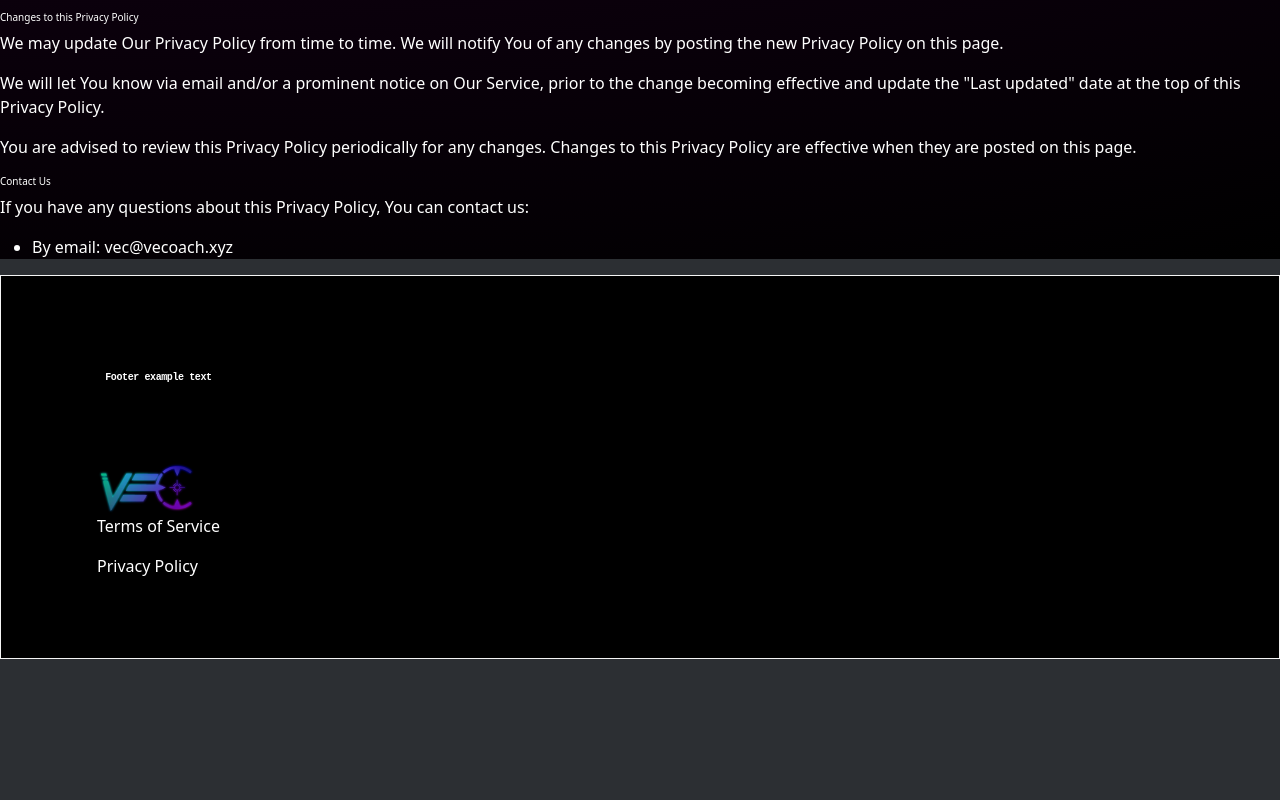
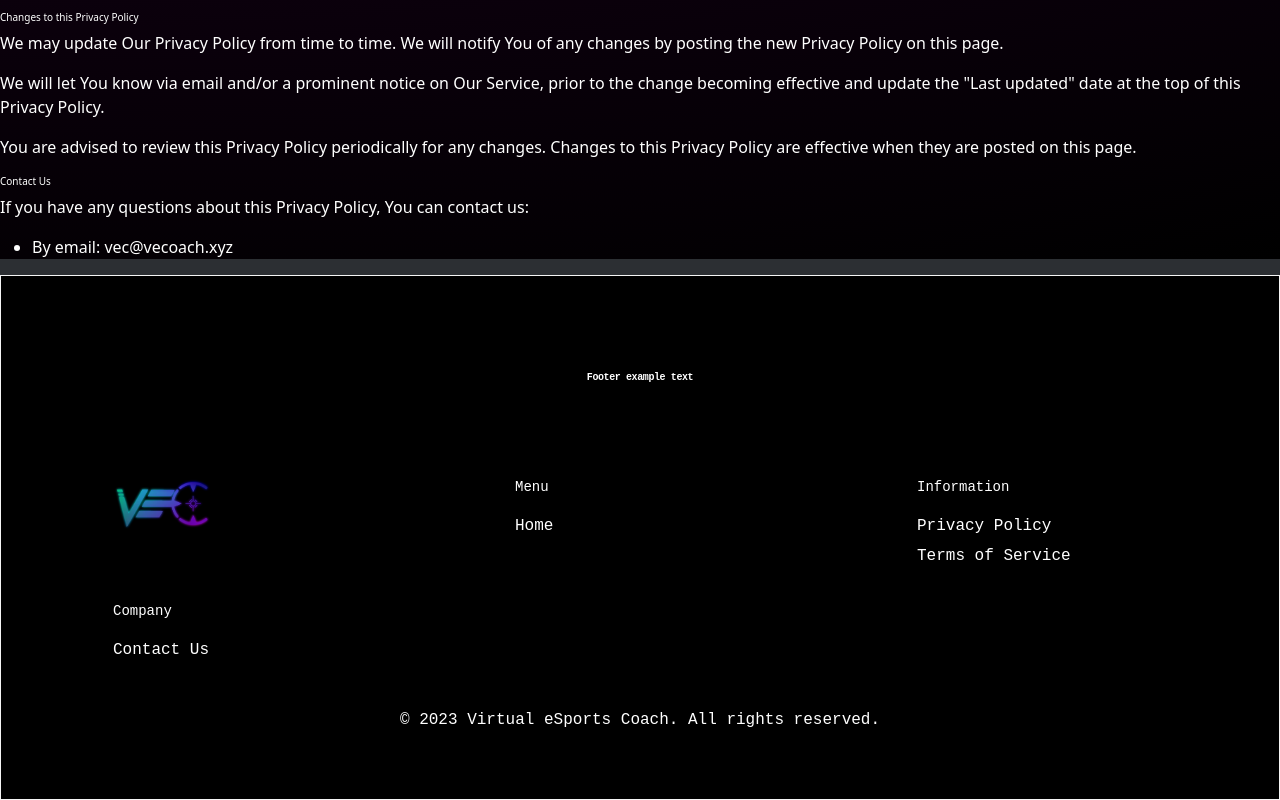
Before and after one commit to aggie-coding-club/Virtual-eSports-Coach, a React (Create React App) app in the folder client/: page /privacy in a window 1280 px wide. Shown: the part 5329-6129 px from the top of the page. Before the commit the page ends 5988 px from the top, so only its background shows below. Built offline with nearby package versions, Linux system fonts and the light colour scheme.

Commit message:
Footer updates

```diff
--- a/client/src/components/footer/footer.jsx
+++ b/client/src/components/footer/footer.jsx
@@ -2,9 +2,29 @@ import React, { useState } from 'react';
 import './style.css';
 import logo from '../../assets/logo.png';
 
+const Menu = () => (
+    <>
+        <h4>Menu</h4>
+        <p><a href="/">Home</a></p>
+    </>
+)
+
+const Info = () => (
+    <>
+        <h4>Information</h4>
+        <p><a href="/">Privacy Policy</a></p>
+        <p><a href="aboutus">Terms of Service</a></p>
+    </>
+)
+
+const Company = () => (
+    <>
+        <h4>Company</h4>
+        <p><a href="aboutus">Contact Us</a></p>
+    </>
+)
+
 const Footer = () => {
-    /* Const is needed to open/close the navbar on smaller devices */
-    const [toggleMenu, setToggleMenu] = useState(false);
 
     return (
         <div className="footer section__padding">
@@ -19,10 +39,21 @@ const Footer = () => {
                     </div>
 
                     <div className="footer-links_div">
-                        <p>Terms of Service</p>
-                        <p>Privacy Policy</p>
+                        <Menu />
                     </div>
 
+                    <div className="footer-links_div">
+                        <Info />
+                    </div>
+
+                    <div className="footer-links_div">
+                        <Company />
+                    </div>
+
+                </div>
+
+                <div className="footer-copyright">
+                    <p>© 2023 Virtual eSports Coach. All rights reserved.</p>
                 </div>
 
             </div>
--- a/client/src/components/footer/style.css
+++ b/client/src/components/footer/style.css
@@ -11,19 +11,110 @@
 .footer-heading {
     width: 100%;
     text-align: center;
+    font-family: var(--font-family);
+    font-size: 200px;
 
     margin-bottom: 3rem;
 }
 
 .footer-links_logo img {
-    width: 100px
+    width: 100px;
+}
+
+.footer-links_logo {
+    display: flex;
+    font-family: var(--font-family);
+    flex-direction: column;
+    font-size: 12px;
+    line-height: 14px;
 }
 
 .footer-heading h1 {
     font-family: var(--font-family);
     font-weight: 800;
-    font-size: 62px;
+    font-size: 60px;
     line-height: 75px;
     text-align: center;
     letter-spacing: -0.04em;
 }
+
+.footer-links {
+    display: flex;
+    justify-content: space-between;
+    align-items: flex-start;
+    flex-wrap: wrap;
+    flex-direction: row;
+
+    width: 100%;
+    text-align: left;
+}
+
+.footer-links div {
+    flex: row;
+    width: 250px;
+    margin: 1rem;
+}
+
+.footer-links_div {
+    display: flex;
+    justify-content: flex-start;
+    flex-direction: column;
+}
+
+.footer-links_div h4 {
+    font-family: var(--font-family);
+    font-size: 14px;
+    line-height: 16px;
+    margin-bottom: 1rem;
+}
+
+.footer-links_div p {
+    font-family: var(--font-family);
+    font-size: 12;
+    line-height: 14px;
+    margin: 0.5rem 0;
+    cursor: pointer;
+}
+
+.footer-copyright {
+    margin-top: 2rem;
+    text-align: center;
+    width: 100%;
+}
+
+.footer-copyright p {
+    font-family: var(--font-family);
+    font-size: 12;
+    line-height: 14px;
+    margin: 0.5rem 0;
+}
+
+@media screen and (max-width: 850px) {
+    .footer-heading h1 {
+        font-size: 44px;
+        line-height: 50px;
+    }
+}
+
+@media screen and (max-width: 700px) {
+    .footer-heading h1 {
+        font-size: 34px;
+        line-height: 42px;
+    }
+
+    .footer-heading p {
+        font-size: 14px;
+        line-height: 20px;
+    }
+
+    .footer-links div {
+        margin: 1rem 0;
+    }
+}
+
+@media screen and (max-width: 550px) {
+    .footer-heading h1 {
+        font-size: 27px;
+        line-height: 38px;
+    }
+}
```
